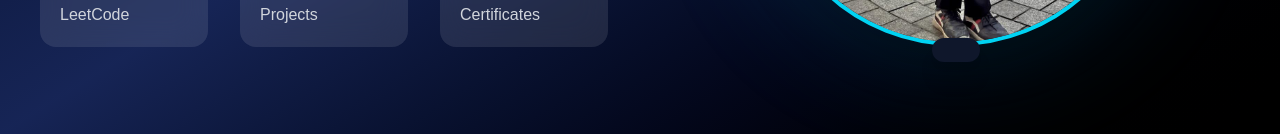
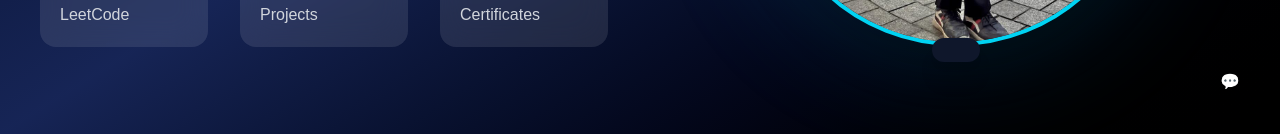
Before and after one commit to mishthimahajan/portfolio-pro, a React app: page / in a window 1280 px wide. Shown: the part 666-800 px from the top of the page. Built offline with nearby package versions, Linux system fonts and the light colour scheme; no server answers; the HTML template or start-up script is replaced by a standard one.

Commit message:
Upgrade tsparticles

```diff
--- a/src/App.jsx
+++ b/src/App.jsx
@@ -17,6 +17,8 @@ import Socialbar
  import Achievements from "./components/Achievements"
  import About from "./components/About"
  import ParticlesBackground from "./components/ParticlesBackground"
+ import ChatBot from "./components/ChatBot"
+ import VisitorCounter from "./components/VisitorCounter"
 function App(){
 
 return(
@@ -45,6 +47,8 @@ return(
 <Timeline/>
 <About/>
 <ParticlesBackground />
+<ChatBot/>
+<VisitorCounter/>
 
 </div>
 
```
